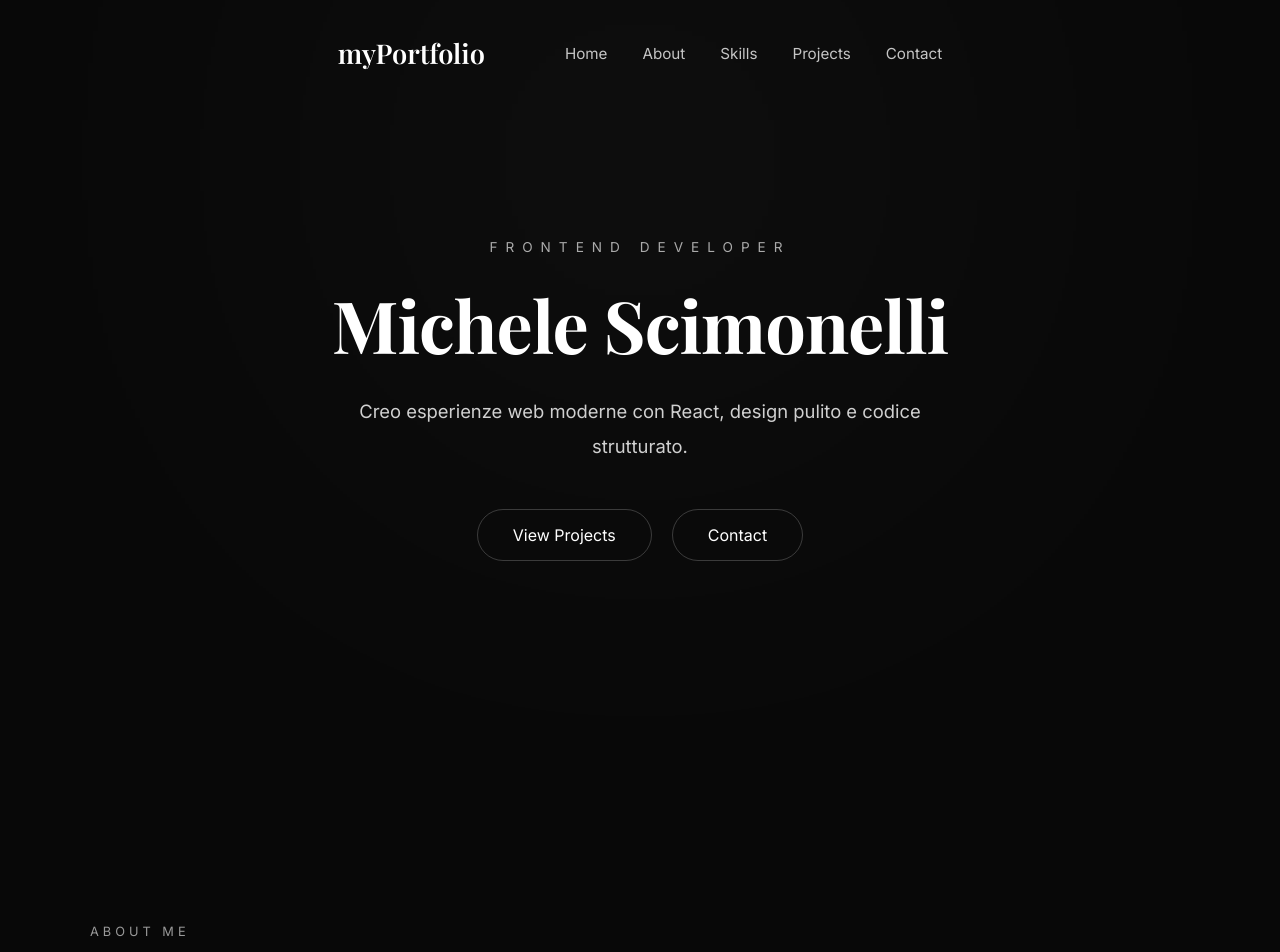
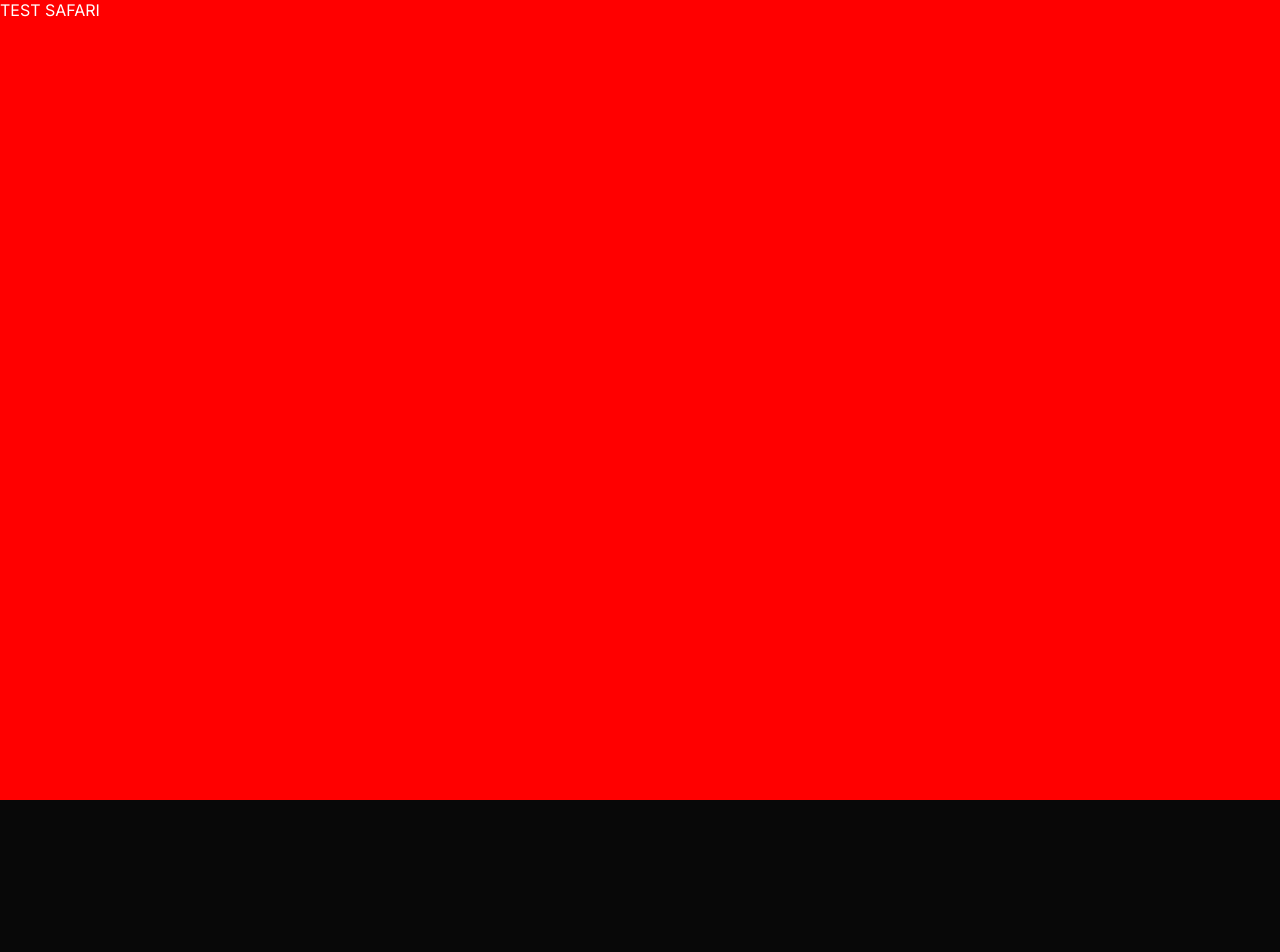
Before and after one commit to maicol080/myPortfolio, a React (Vite) app: page / in a window 1280 px wide. Shown: the top 952 px of the page. After the commit the page ends 800 px from the top, so only its background shows below. Built offline with nearby package versions, Linux system fonts and the light colour scheme.

Commit message:
test safari rendering

```diff
--- a/src/App.jsx
+++ b/src/App.jsx
@@ -1,44 +1,17 @@
 import "./App.css";
-
-import Navbar from "./components/Navbar";
-import Hero from "./components/Hero";
-import About from "./components/About";
-import Skills from "./components/Skills";
-import Projects from "./components/Projects";
-import Footer from "./components/Footer";
-import Contact from "./components/Contact";
-
 
 function App() {
 
   return (
-
-    <div className="page">
-
-      <Navbar />
-
-      <main>
-
-        <Hero />
-
-        <About />
-
-        <Skills />
-
-        <Projects />
-
-        <Contact />
-
-      </main>
-
-
-      <Footer />
-
+    <div style={{
+      color: "white",
+      background: "red",
+      height: "100vh"
+    }}>
+      TEST SAFARI
     </div>
-
   );
 
 }
 
-
 export default App;
--- a/src/components/Reveal.jsx
+++ b/src/components/Reveal.jsx
@@ -1,49 +1,35 @@
 import { motion } from "framer-motion";
-import { useEffect, useState } from "react";
 
 
-function Reveal({ children, delay = 0 }) {
-
-    const [visible, setVisible] = useState(false);
+function Reveal({children, delay = 0}){
 
 
-    useEffect(() => {
-
-        const timer = setTimeout(() => {
-            setVisible(true);
-        }, 100);
-
-
-        return () => clearTimeout(timer);
-
-    }, []);
-
-
-
-    return (
+    return(
 
         <motion.div
 
             initial={{
-                opacity: 0,
-                y: 40
+                opacity:0,
+                y:40
             }}
 
-            animate={visible ? {
 
-                opacity: 1,
-                y: 0
+            whileInView={{
+                opacity:1,
+                y:0
+            }}
 
-            } : {}}
+
+            viewport={{
+                once:true,
+                amount:0.2
+            }}
 
 
             transition={{
-
-                duration: 0.7,
+                duration:0.7,
                 delay
-
             }}
-
 
         >
 
```
